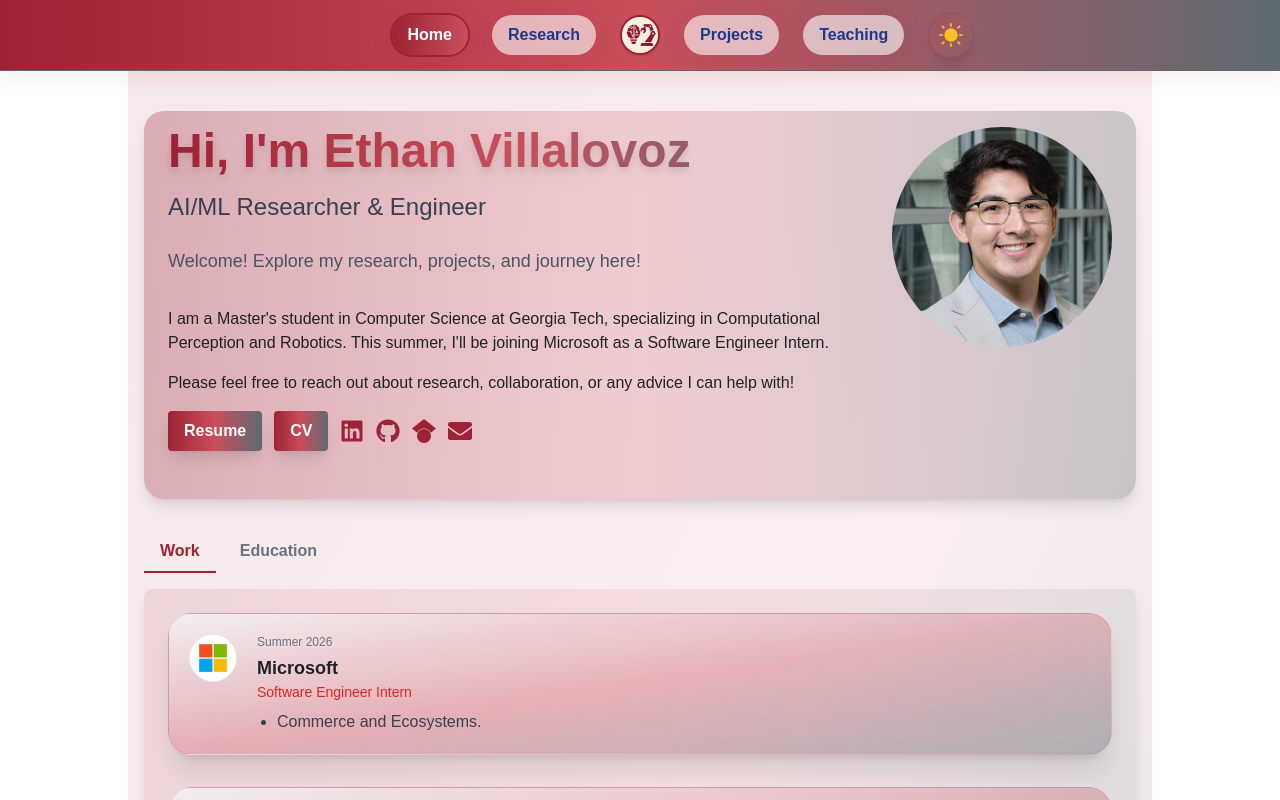
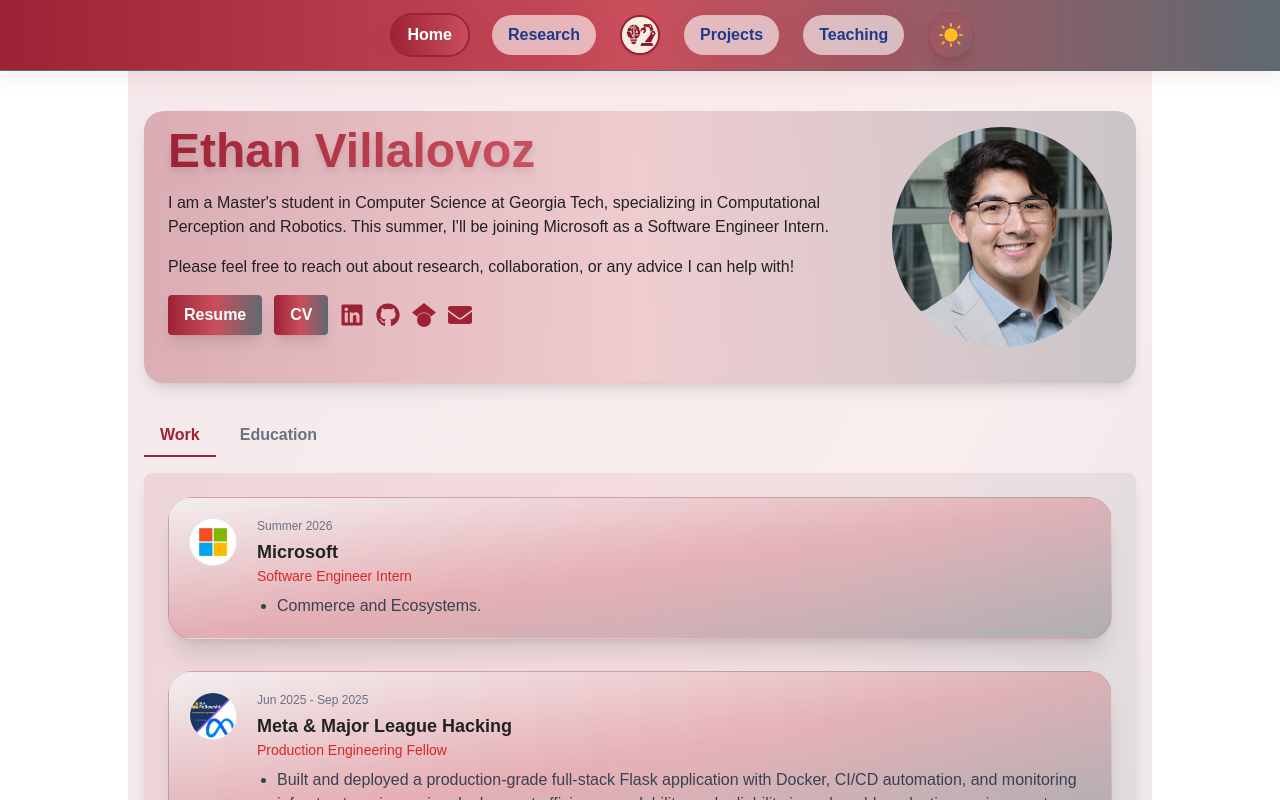
Before and after one commit to ethanvillalovoz/ethanvillalovoz.github.io, a Next.js app: page / in a window 1280 px wide. Shown: the top 800 px of the page. Built offline with nearby package versions, Linux system fonts and the light colour scheme.

Commit message:
Commented out sub-info

```diff
--- a/src/app/page.tsx
+++ b/src/app/page.tsx
@@ -309,24 +309,24 @@ export default function Home() {
 							transition={{ duration: 0.7, ease: "easeOut" }}
 							className="text-5xl font-extrabold mb-4 bg-gradient-to-r from-primary via-primary-light to-primary-dark bg-clip-text text-transparent drop-shadow-lg"
 						>
-							Hi, I&apos;m Ethan Villalovoz
+							Ethan Villalovoz
 						</motion.h1>
-						<motion.p
+						{/* <motion.p
 							initial={{ opacity: 0, y: 20 }}
 							animate={{ opacity: 1, y: 0 }}
 							transition={{ delay: 0.15, duration: 0.7, ease: "easeOut" }}
 							className="text-xl md:text-2xl font-medium text-gray-700 dark:text-primary-light mb-6"
 						>
 							AI/ML Researcher & Engineer
-						</motion.p>
-						<motion.p
+						</motion.p> */}
+						{/* <motion.p
 							initial={{ opacity: 0, y: 20 }}
 							animate={{ opacity: 1, y: 0 }}
 							transition={{ delay: 0.25, duration: 0.7, ease: "easeOut" }}
 							className="text-lg text-gray-600 dark:text-gray-300 mb-8"
 						>
 							Welcome! Explore my research, projects, and journey here!
-						</motion.p>
+						</motion.p> */}
 						{/* <p className="mb-4">
 							I am a recent graduate in Computer Science from Washington State University with a minor in Mathematics.
 							My research spans robotics, machine learning, and
```
